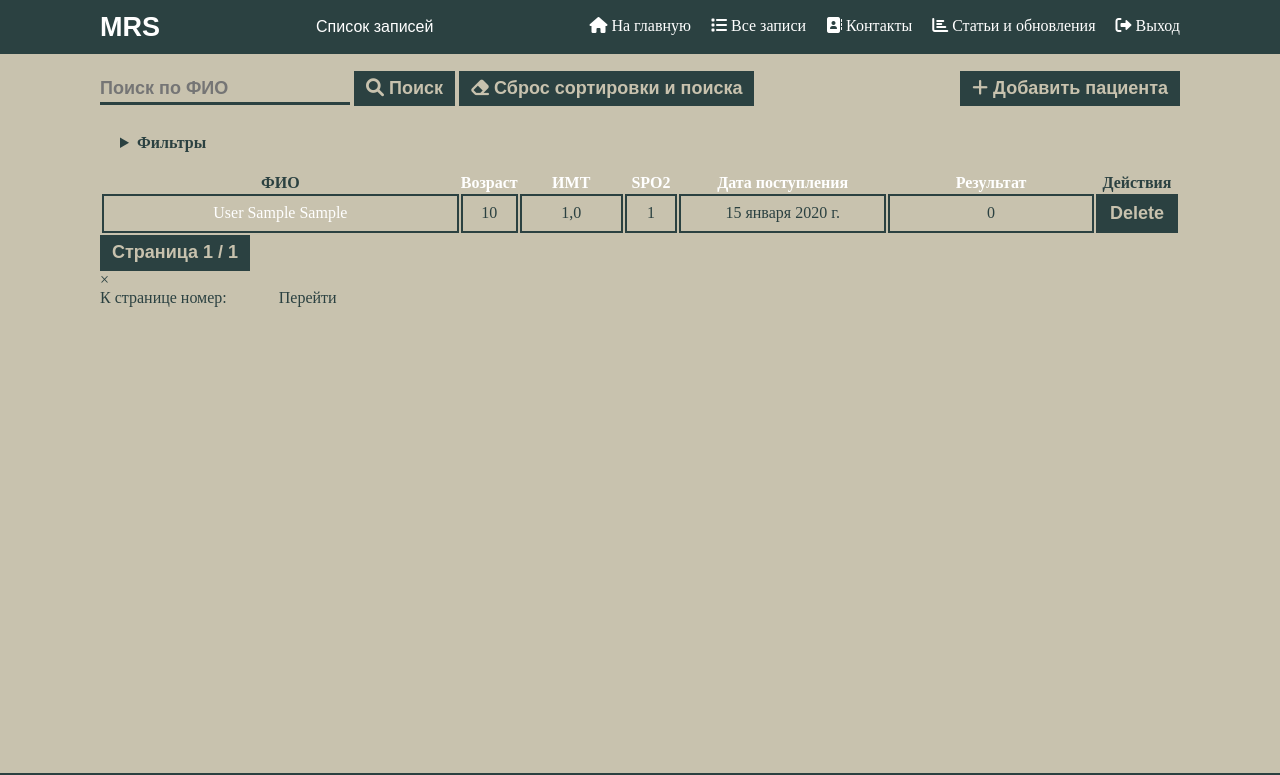
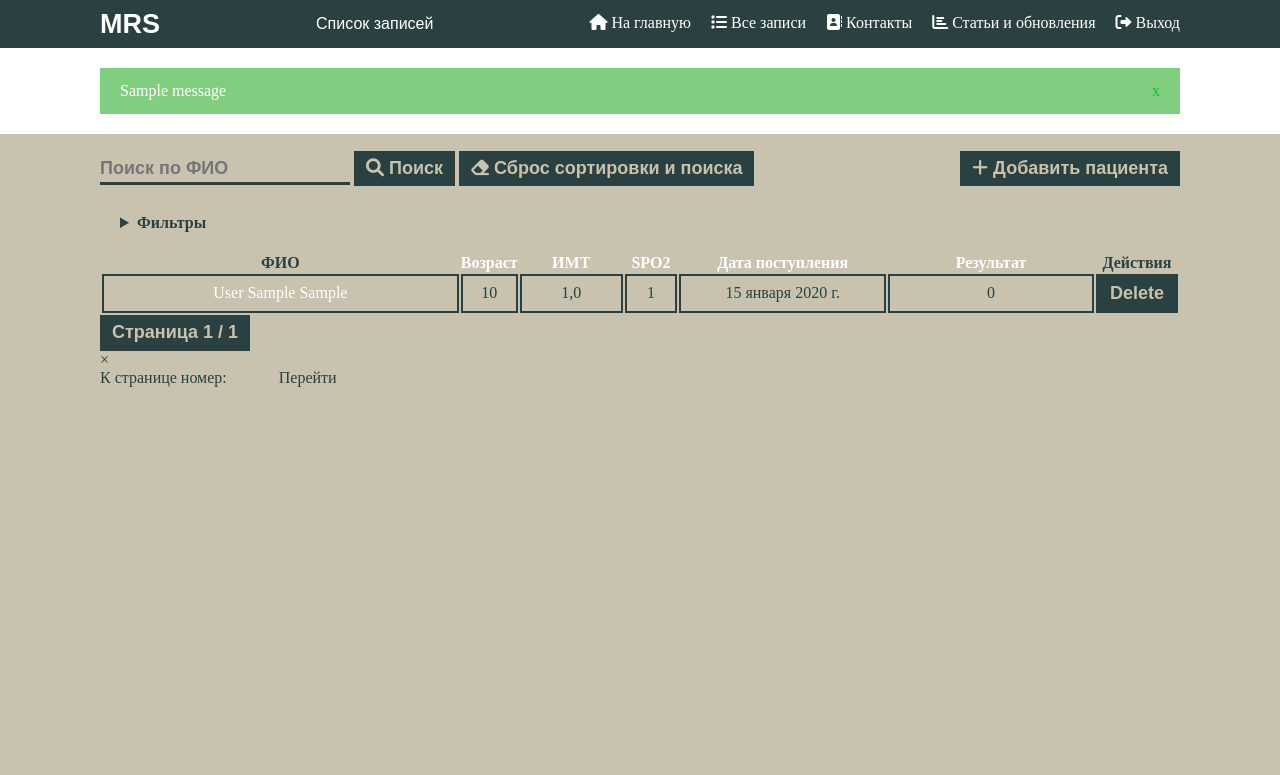
Before and after one commit to skolavsky/diplom_mrs, a Django app: page /clients/clients-list in a window 1280 px wide. Shown: the top 775 px of the page. Run offline with Django 4.2, Linux system fonts and the light colour scheme; a user stored in the database is signed in; tables that the repository leaves empty hold one stand-in row (values such as "Sample post"); one stand-in notice (Sample message) is shown.

Commit message:
feature: django messages
сделал сообщения (django-messages) для приложения. при добавлении пользователя, сделал инфо для главной страницы

```diff
--- a/mrs_proj/clients/views.py
+++ b/mrs_proj/clients/views.py
@@ -2,10 +2,11 @@
 import secrets
 
 import requests
+from django.contrib import messages
 from django.contrib.auth.mixins import LoginRequiredMixin
 from django.core.paginator import Paginator, PageNotAnInteger, EmptyPage
 from django.db.models import Q
-from django.http import HttpResponse, HttpResponseBadRequest
+from django.http import HttpResponseBadRequest
 from django.shortcuts import render, redirect, get_object_or_404
 from django.urls import reverse
 from django.views import View
@@ -41,7 +42,7 @@ class ClientListView(LoginRequiredMixin, View):
                 Q(personal_info__patronymic__icontains=search_query)
             )
 
-        next_order = 'desc' if order    == 'asc' else 'asc'
+        next_order = 'desc' if order == 'asc' else 'asc'
 
         if order == 'asc':
             clients_data = clients_data.order_by(f'{sort_by}')
@@ -97,9 +98,11 @@ class ClientListView(LoginRequiredMixin, View):
                 new_personal_info.save()
 
                 # Редиректим на страницу с клиентами
+                messages.success(request, 'Запись успешно добавлена')
                 return redirect('clients:client_list')
 
-        return HttpResponse(status=400)
+        messages.error(request, 'Ошибка при добавлении записи')
+        return redirect('clients:client_list')
 
 
 class ClientDetailView(View, LoginRequiredMixin):
--- a/mrs_proj/web_handler/static/css/styles_base.css
+++ b/mrs_proj/web_handler/static/css/styles_base.css
@@ -100,3 +100,46 @@ a:hover {
     background-color: #2B4141;
     color: #FFF;
 }
+
+/* messages css*/
+
+ul.messages {
+    margin: 10px 100px; /* Верхний и нижний отступ */
+    padding: 0;
+    list-style-type: none;
+}
+
+ul.messages li.success,
+ul.messages li.warning,
+ul.messages li.error,
+ul.messages li.info {
+    margin: 10px 0; /* Верхний и нижний отступ */
+    padding: 14px 20px;
+    list-style: none;
+    color: #fff;
+}
+
+ul.messages li.success { background: #81ce81; }
+ul.messages li.success a { color: #0ac33e; }
+
+ul.messages li.error { background: #a30029; color: #e9828e; }
+ul.messages li.error a { color: #e9828e; }
+
+ul.messages li.info { background: #7da7e3; color: #696b4e; }
+ul.messages li.info a { color: #1586de; }
+
+ul.messages li.warning { background: #de9404; }
+ul.messages li.warning a { color: #f49000; }
+
+ul.messages li a.close {
+    margin: 0;
+    float: right;
+    opacity: 1;
+    border: 0;
+    box-shadow: none;
+    text-shadow: none;
+}
+
+.login-form {
+    float: left;
+}
--- a/mrs_proj/web_handler/templates/base.html
+++ b/mrs_proj/web_handler/templates/base.html
@@ -41,6 +41,17 @@
         </div>
     </header>
 
+ {% if messages %}
+    <ul class="messages">
+      {% for message in messages %}
+        <li class="{{ message.tags }}">
+          {{ message|safe }}
+          <a href="#" class="close">x</a>
+        </li>
+      {% endfor %}
+    </ul>
+  {% endif %}
+
     <main class="main">
         <div class="container">
             {% block content %}{% endblock %}
@@ -65,6 +76,23 @@
       {% block domready %}
       {% endblock %}
     })
+
+  document.addEventListener('DOMContentLoaded', function() {
+    // Получаем все кнопки закрытия уведомлений
+    var closeButtons = document.querySelectorAll('.messages li a.close');
+
+    // Перебираем каждую кнопку и назначаем обработчик события клика
+    closeButtons.forEach(function(button) {
+        button.addEventListener('click', function(event) {
+            // Отменяем стандартное действие ссылки
+            event.preventDefault();
+
+            // Получаем родительский элемент (элемент уведомления) и удаляем его
+            var notification = this.parentNode;
+            notification.parentNode.removeChild(notification);
+        });
+    });
+});
   </script>
 
 </html>
--- a/mrs_proj/web_handler/views.py
+++ b/mrs_proj/web_handler/views.py
@@ -1,5 +1,5 @@
 from datetime import timedelta
-
+from django.contrib import messages
 from clients.models import ClientData
 from django.contrib.auth import authenticate, login
 from django.contrib.auth.mixins import LoginRequiredMixin
@@ -34,6 +34,7 @@ class HomeView(LoginRequiredMixin, View):
         # Если найдено более 5 записей, ограничить их до 5
         if more_than_five:
             no_results_clients = no_results_clients[:5]
+            messages.info(request, 'Много записей без результатов')
 
         context = {
             'no_results_clients': no_results_clients,
```
